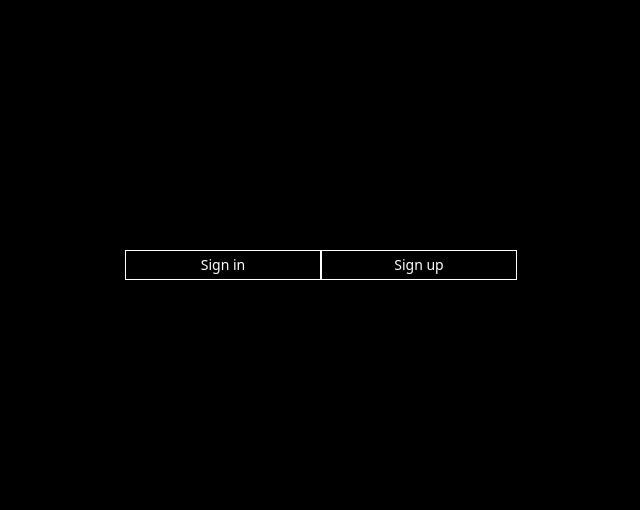
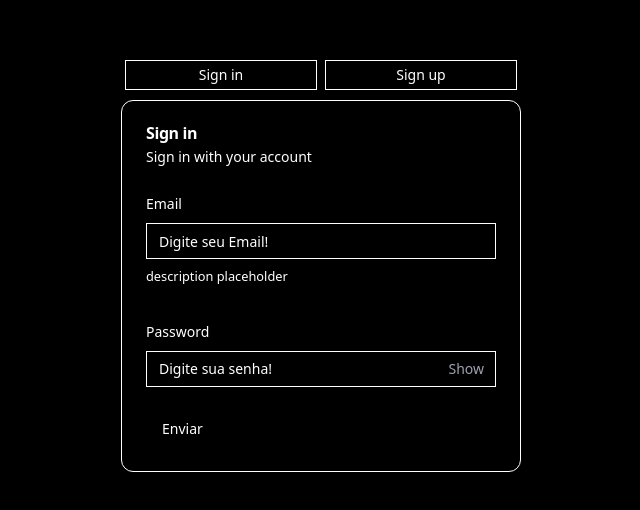
Before and after one commit to jvmls/placeHolder, a Next.js app in the folder nameless/: page /login in a window 1280 px wide. Shown: the part 136-646 px from the top of the page, without its empty margins (319-959 px from the left). Built offline with nearby package versions, Linux system fonts and the light colour scheme.

Commit message:
Co-authored-by: Eduardo Gerab <eduardogerab1@users.noreply.github.com>

```diff
--- a/nameless/src/app/login/page.tsx
+++ b/nameless/src/app/login/page.tsx
@@ -6,8 +6,8 @@ import SignIn from "./signIn";
 export default function LoginPage() {
   return (
     <div className="h-screen w-screen flex items-center justify-center flex-col gap-4 bg-black text-white">
-      <Tabs defaultValue="account" className="w-[400px] rounded">
-        <TabsList className="grid w-full grid-cols-2">
+      <Tabs defaultValue="sign-in" className="w-[400px] rounded">
+        <TabsList className="grid w-full grid-cols-2 gap-2">
           <TabsTrigger className="border" value="sign-in">
             Sign in
           </TabsTrigger>
```
